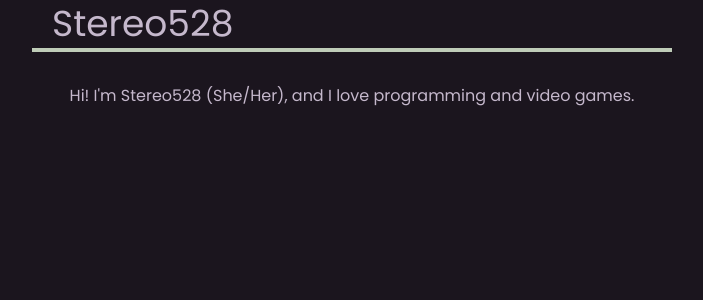
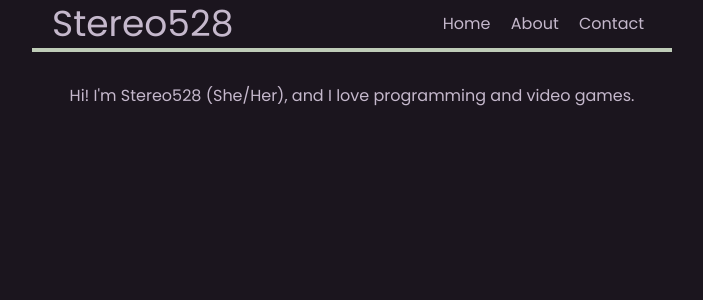
Before and after one commit to Stereo528/website-four-point-oh, a SvelteKit app: page / in a window 1280 px wide. Shown: the top 300 px of the page, without its empty margins (288-991 px from the left). Built offline with nearby package versions, Linux system fonts and the light colour scheme.

Commit message:
ok well lets find out if this errors now

```diff
--- a/src/routes/+page.svelte
+++ b/src/routes/+page.svelte
@@ -12,6 +12,11 @@
 
 <div class="justify-between flex p-1 items-center text-secondary border-b-4 border-primary-button px-5 mx-auto w-1/2">
     <h1 class="text-4xl text-secondary">Stereo528</h1>
+    <nav>
+        <a href="/" class="text-secondary p-2">Home</a>
+        <a href="/about" class="text-secondary p-2">About</a>
+        <a href="/contact" class="text-secondary p-2">Contact</a>
+    </nav>
 </div>
 
 <div class="mt-8 text-secondary">
```
